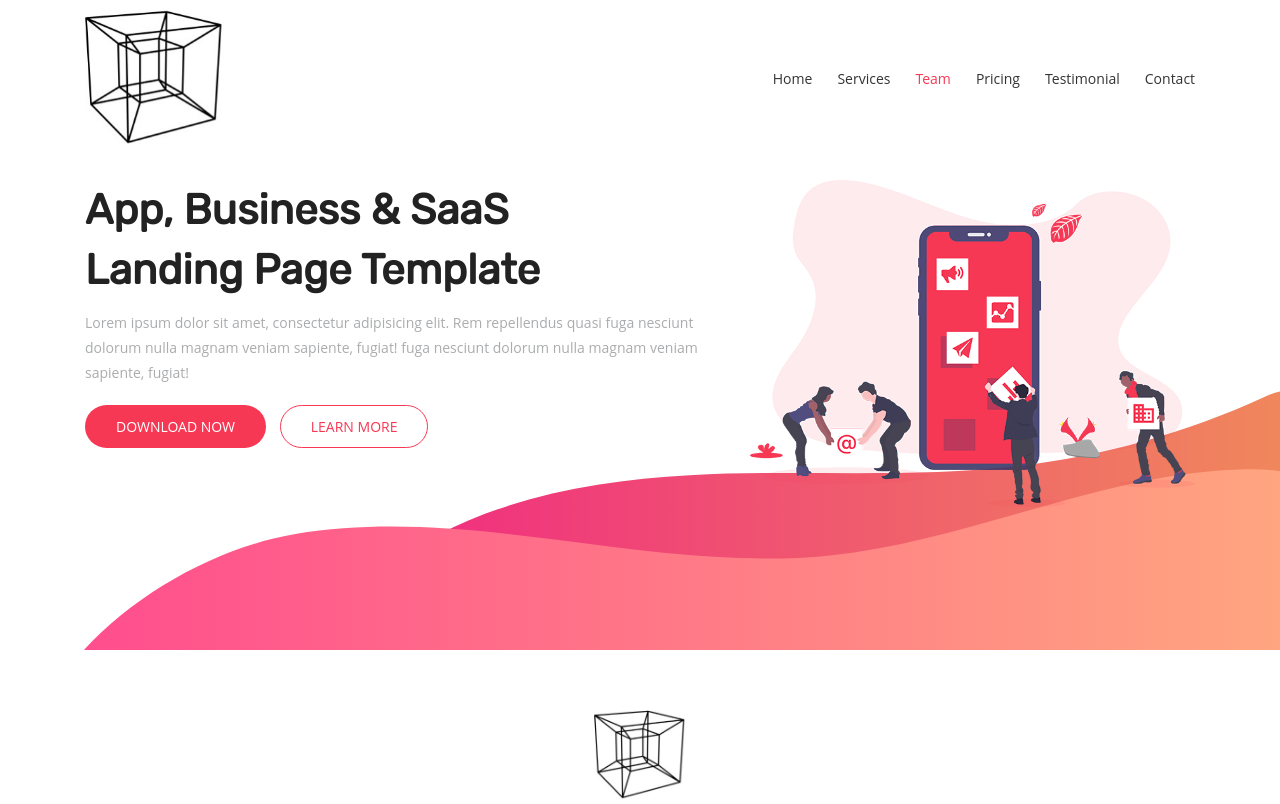
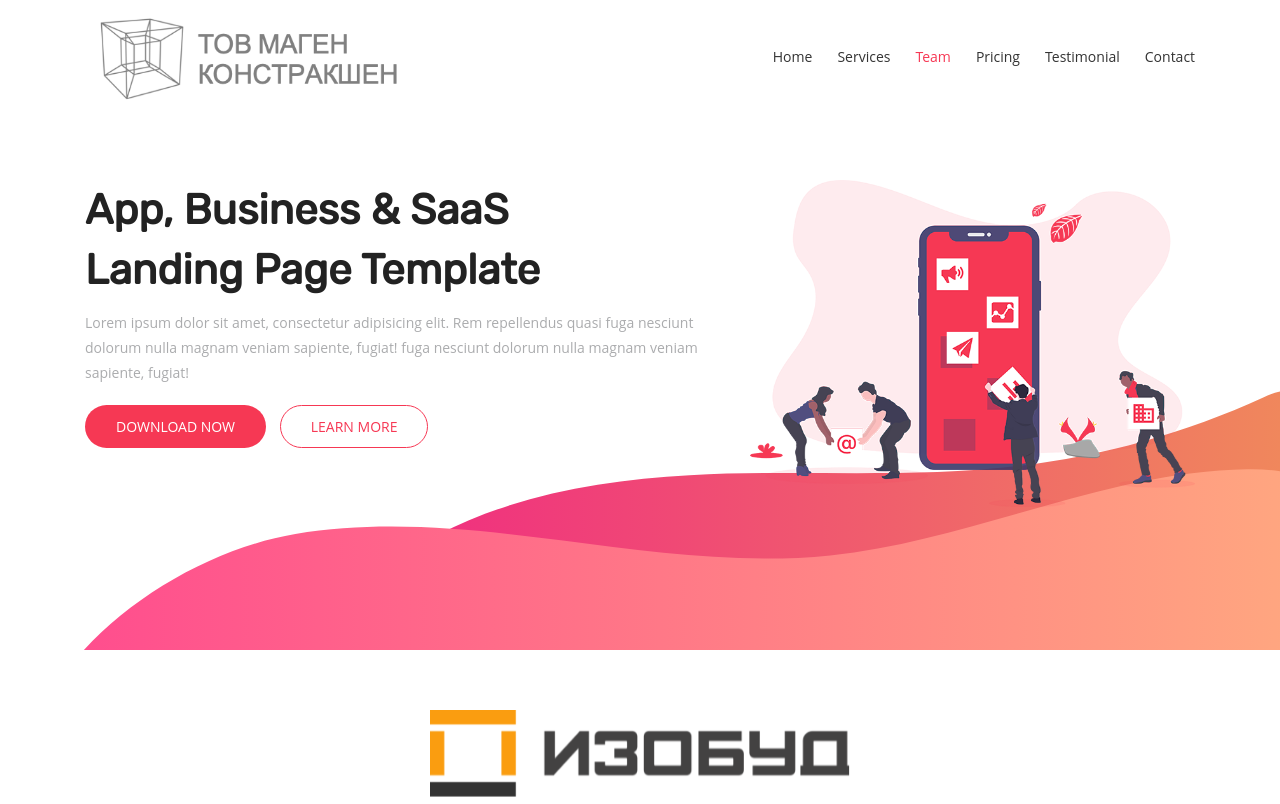
Before and after one commit to olexiy/ml-landing, a plain HTML site: page index.html in a window 1280 px wide. Shown: the top 804 px of the page. Drawn offline with Linux system fonts and the light colour scheme; files whose address does not match are found by name.

Commit message:
Logos fix

```diff
--- a/index.html
+++ b/index.html
@@ -31,7 +31,7 @@
       <nav class="navbar navbar-expand-md bg-inverse fixed-top scrolling-navbar">
         <div class="container">
           <!-- Brand and toggle get grouped for better mobile display -->
-          <a href="index.html" class="navbar-brand"><img src="assets/img/logo_tov.jpg" width="30px" alt="lovo tov"></a>
+          <a href="index.html" class="navbar-brand"><img src="assets/img/logo-tov.png" width="30px" alt="lovo tov"></a>
           <button class="navbar-toggler" type="button" data-toggle="collapse" data-target="#navbarCollapse" aria-controls="navbarCollapse" aria-expanded="false" aria-label="Toggle navigation">
             <i class="lni-menu"></i>
           </button>
@@ -104,7 +104,7 @@
     <section id="services" class="section-padding">
       <div class="container">
         <div class="section-header text-center">
-          <h2 class="logo"><img src="assets/img/logo_tov.jpg" height="90px" alt="logo tov"></h3>
+          <h2 class="logo"><img src="assets/img/logo-izobud.png" height="90px" alt="logo izobud"></h3>
           <div class="shape wow fadeInDown" data-wow-delay="0.3s"></div>
         </div>
         <div class="row">
```
Also changed, not shown: assets/img/logo-izobud.png (added), assets/img/logo-tov.png (added), assets/img/logo_tov.jpg (deleted).
